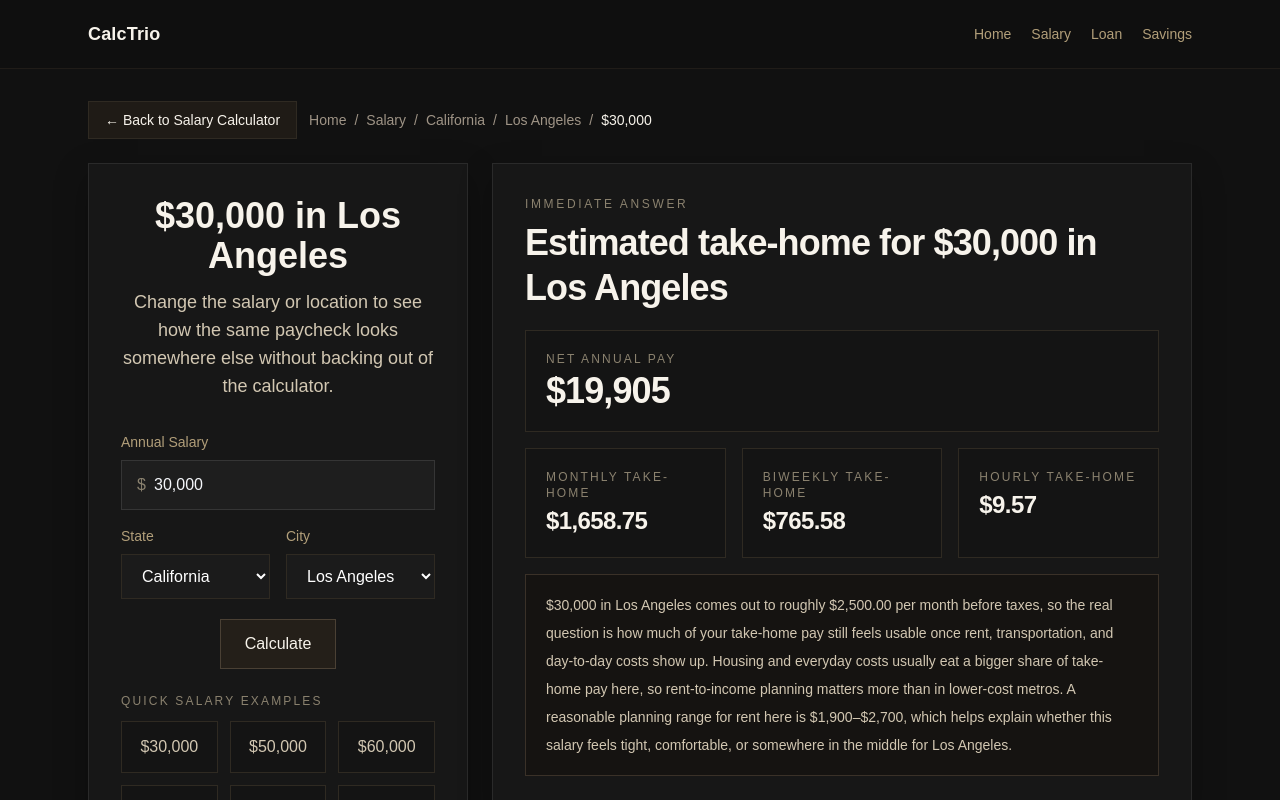
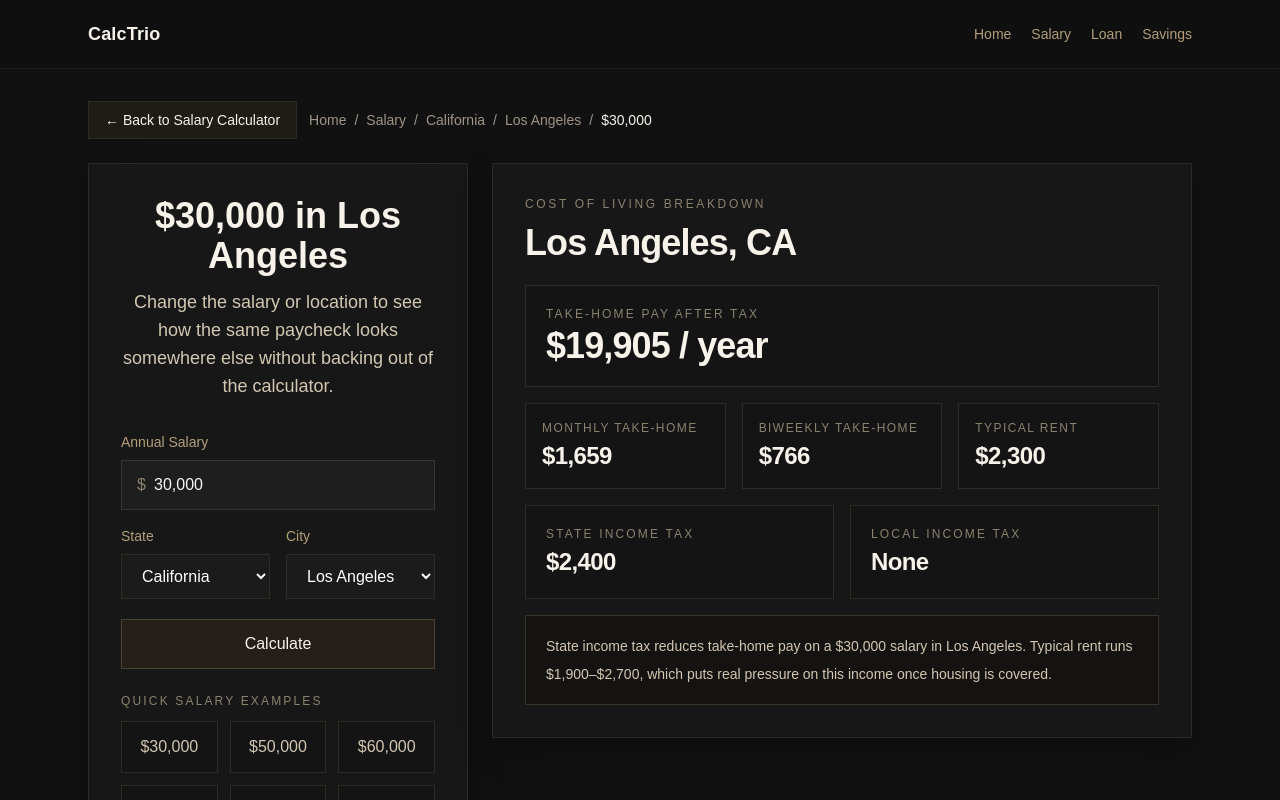
Before and after one commit to mrmagik03/calctrio, a Next.js app: page /salary/30000/california/los-angeles in a window 1280 px wide. Shown: the top 800 px of the page. Built offline with nearby package versions, Linux system fonts and the light colour scheme.

Commit message:
Improve salary pages: dynamic rent, tax-aware blurb, UI polish

```diff
--- a/app/salary/SalaryCalculatorClient.tsx
+++ b/app/salary/SalaryCalculatorClient.tsx
@@ -12,7 +12,7 @@ const STATE_ABBR: Record<string, string> = {
 };
 
 export default function SalaryCalculatorClient() {
-  const preview = getSalaryBreakdown(60000);
+  const preview = getSalaryBreakdown(65000);
 
   return (
     <main className="min-h-screen bg-[#111111] text-[#f7f3eb]">
@@ -20,9 +20,9 @@ export default function SalaryCalculatorClient() {
       <div className="mx-auto w-full max-w-6xl px-6 py-8">
         <div className="grid items-start gap-6 lg:grid-cols-[minmax(0,440px)_minmax(0,1fr)]">
           <SalaryCalculatorPanel
-            initialAmount={60000}
+            initialAmount={65000}
             title="Salary Calculator"
-            description="Break your annual salary into clear paycheck views, then carry that number into state and city comparisons."
+            description="Break your annual salary into clear paycheck views, then select city and state for cost of living comparisons."
           />
 
           <section className="border border-[#2a2a2a] bg-[#171717] px-8 py-8 shadow-[0_12px_32px_rgba(0,0,0,0.24)]">
--- a/app/salary/[amount]/[state]/[city]/page.tsx
+++ b/app/salary/[amount]/[state]/[city]/page.tsx
@@ -96,6 +96,55 @@ function buildCityBlurb(amount: number, cityName: string, stateName: string, cos
   return `${firstSentence} ${secondSentence}`;
 }
 
+function getMedianRentFromBand(rentBand: string) {
+  const matches = rentBand.match(/\$([\d,]+)[–-]\$([\d,]+)/);
+  if (!matches) return null;
+
+  const low = Number(matches[1].replace(/,/g, ""));
+  const high = Number(matches[2].replace(/,/g, ""));
+  return Math.round((low + high) / 2);
+}
+
+function buildCitySalaryBlurb({
+  amount,
+  cityName,
+  stateTax,
+  localTax,
+  monthlyNet,
+  medianRent,
+  rentBand,
+}: {
+  amount: number;
+  cityName: string;
+  stateTax: number;
+  localTax: number;
+  monthlyNet: number;
+  medianRent: number | null;
+  rentBand: string;
+}) {
+  const taxSentence =
+    stateTax <= 0
+      ? `With no state income tax, more of a ${formatWholeCurrency(amount)} salary stays in your pocket in ${cityName}.`
+      : localTax > 0
+        ? `State and local income taxes both reduce take-home pay on a ${formatWholeCurrency(amount)} salary in ${cityName}.`
+        : `State income tax reduces take-home pay on a ${formatWholeCurrency(amount)} salary in ${cityName}.`;
+
+  if (!medianRent || monthlyNet <= 0) {
+    return `${taxSentence} Rent typically runs ${rentBand}, so housing will be a major factor in how comfortable this income feels.`;
+  }
+
+  const rentRatio = medianRent / monthlyNet;
+
+  const housingSentence =
+    rentRatio >= 0.4
+      ? `Typical rent runs ${rentBand}, which puts real pressure on this income once housing is covered.`
+      : rentRatio >= 0.3
+        ? `Typical rent runs ${rentBand}, so housing will take a meaningful share of take-home pay here.`
+        : `Typical rent runs ${rentBand}, so housing costs are more manageable here than in many higher-cost cities.`;
+
+  return `${taxSentence} ${housingSentence}`;
+}
+
 export default async function SalaryCityAmountPage({ params }: Props) {
   const { amount: rawAmount, state: rawState, city: rawCity } = await params;
   const amount = readAmountParam(rawAmount);
@@ -106,7 +155,17 @@ export default async function SalaryCityAmountPage({ params }: Props) {
   const breakdown = getSalaryBreakdown(amount, state, city);
   const nearbyCities = getNearbyCities(city);
   const costProfile = getCostProfile(state, city);
-  const cityBlurb = buildCityBlurb(amount, city.name, state.name, costProfile.summary, costProfile.rentBand, city.note);
+  const medianRent = getMedianRentFromBand(costProfile.rentBand);
+  const citySalaryBlurb = buildCitySalaryBlurb({
+  amount,
+  cityName: city.name,
+  stateTax: breakdown.stateTax,
+  localTax: breakdown.localTax,
+  monthlyNet: breakdown.monthlyNet,
+  medianRent,
+  rentBand: costProfile.rentBand,
+});
+
   const faqSchema = {
     '@context': 'https://schema.org',
     '@type': 'FAQPage',
@@ -155,35 +214,52 @@ export default async function SalaryCityAmountPage({ params }: Props) {
 
           <section className="border border-[#2a2a2a] bg-[#171717] px-8 py-8 shadow-[0_12px_32px_rgba(0,0,0,0.24)]">
   <div className="mb-5">
-              <p className="mb-2 text-xs uppercase tracking-[0.22em] text-[#8b826f]">Immediate answer</p>
+    <p className="mb-2 text-xs uppercase tracking-[0.22em] text-[#8b826f]">Cost of living breakdown</p>
     <h1 className="text-3xl font-semibold leading-tight tracking-tight text-[#f7f3eb] sm:text-4xl">
-                Estimated take-home for {formatWholeCurrency(amount)} in {city.name}
+      {city.name}, {STATE_ABBREVIATIONS[state.slug] ?? state.name}
     </h1>
   </div>
 
   <div className="space-y-4">
     <div className="border border-[#2f2a22] bg-[#141414] px-5 py-5">
-                <p className="mb-1 text-xs uppercase tracking-[0.18em] text-[#8b826f]">Net annual pay</p>
-                <p className="text-4xl font-semibold tracking-tight text-[#f7f3eb]">{formatCurrency(breakdown.netAnnual, 0)}</p>
+      <p className="mb-1 text-xs uppercase tracking-[0.18em] text-[#8b826f]">Take-home pay after tax</p>
+      <p className="text-4xl font-semibold tracking-tight text-[#f7f3eb]">{formatCurrency(breakdown.netAnnual, 0)} / year</p>
     </div>
 
     <div className="grid gap-4 sm:grid-cols-3">
+      <div className="border border-[#2f2a22] bg-[#141414] px-4 py-4 flex flex-col justify-center">
+        <p className="mb-1 text-xs uppercase tracking-[0.12em] text-[#8b826f] whitespace-nowrap">Monthly take-home</p>
+        <p className="text-2xl font-semibold tracking-tight text-[#f7f3eb]">{formatCurrency(breakdown.monthlyNet, 0)}</p>
+      </div>
+      <div className="border border-[#2f2a22] bg-[#141414] px-4 py-4 flex flex-col justify-center">
+        <p className="mb-1 text-xs uppercase tracking-[0.12em] text-[#8b826f] whitespace-nowrap">Biweekly take-home</p>
+        <p className="text-2xl font-semibold tracking-tight text-[#f7f3eb]">{formatCurrency(breakdown.biweeklyNet, 0)}</p>
+      </div>
+      <div className="border border-[#2f2a22] bg-[#141414] px-4 py-4 flex flex-col justify-center">
+        <p className="mb-1 text-xs uppercase tracking-[0.12em] text-[#8b826f] whitespace-nowrap">Typical rent</p>
+        <p className="text-2xl font-semibold tracking-tight text-[#f7f3eb]">
+          {medianRent ? formatCurrency(medianRent, 0) : costProfile.rentBand}
+        </p>
+      </div>
+    </div>
+
+    <div className="grid gap-4 sm:grid-cols-2">
       <div className="border border-[#2f2a22] bg-[#141414] px-5 py-5">
-                  <p className="mb-1 text-xs uppercase tracking-[0.18em] text-[#8b826f]">Monthly take-home</p>
-                  <p className="text-2xl font-semibold tracking-tight text-[#f7f3eb]">{formatCurrency(breakdown.monthlyNet)}</p>
+        <p className="mb-1 text-xs uppercase tracking-[0.18em] text-[#8b826f]">State income tax</p>
+        <p className="text-2xl font-semibold tracking-tight text-[#f7f3eb]">
+          {breakdown.stateTax > 0 ? formatCurrency(breakdown.stateTax, 0) : "None"}
+        </p>
       </div>
       <div className="border border-[#2f2a22] bg-[#141414] px-5 py-5">
-                  <p className="mb-1 text-xs uppercase tracking-[0.18em] text-[#8b826f]">Biweekly take-home</p>
-                  <p className="text-2xl font-semibold tracking-tight text-[#f7f3eb]">{formatCurrency(breakdown.biweeklyNet)}</p>
-                </div>
-                <div className="border border-[#2f2a22] bg-[#141414] px-5 py-5">
-                  <p className="mb-1 text-xs uppercase tracking-[0.18em] text-[#8b826f]">Hourly take-home</p>
-                  <p className="text-2xl font-semibold tracking-tight text-[#f7f3eb]">{formatCurrency(breakdown.hourlyNet)}</p>
+        <p className="mb-1 text-xs uppercase tracking-[0.18em] text-[#8b826f]">Local income tax</p>
+        <p className="text-2xl font-semibold tracking-tight text-[#f7f3eb]">
+          {breakdown.localTax > 0 ? formatCurrency(breakdown.localTax, 0) : "None"}
+        </p>
       </div>
     </div>
 
     <div className="border border-[#3a3128] bg-[#151311] px-5 py-4 text-sm leading-7 text-[#d2c7b2]">
-                <p>{cityBlurb}</p>
+        <p>{citySalaryBlurb}</p>
     </div>
   </div>
 </section>
--- a/app/salary/components/SalaryCalculatorPanel.tsx
+++ b/app/salary/components/SalaryCalculatorPanel.tsx
@@ -112,7 +112,7 @@ export default function SalaryCalculatorPanel({
         <button
           type="button"
           onClick={() => navigate()}
-          className="border border-[#4a4034] bg-[#241f19] px-6 py-3 transition-all duration-200 hover:border-[#b29f7a] hover:bg-[#2d271f] active:scale-[0.99]"
+          className="w-full border border-[#4a4034] bg-[#241f19] px-6 py-3 transition-all duration-200 hover:border-[#b29f7a] hover:bg-[#2d271f] active:scale-[0.99]"
         >
           Calculate
         </button>
--- a/lib/salary.ts
+++ b/lib/salary.ts
@@ -1,7 +1,7 @@
 import { CITY_LOCATIONS, getCityByStateAndSlug, getCitiesForState, type CityTaxLocation } from "@/lib/cities";
 import { getStateBySlug, type StateTax } from "@/lib/states";
 
-export const DEFAULT_SALARY = 60000;
+export const DEFAULT_SALARY = 65000;
 export const SALARY_GRID = Array.from({ length: 25 }, (_, index) => 30000 + index * 5000);
 export const HOURLY_PRESETS = [20, 25, 30, 40, 50];
 export const POPULAR_STATE_SLUGS = [
```
Also changed, not shown: lib/cities.ts (+15 -1 lines). Lines whose indentation alone changed are shown as unchanged.
